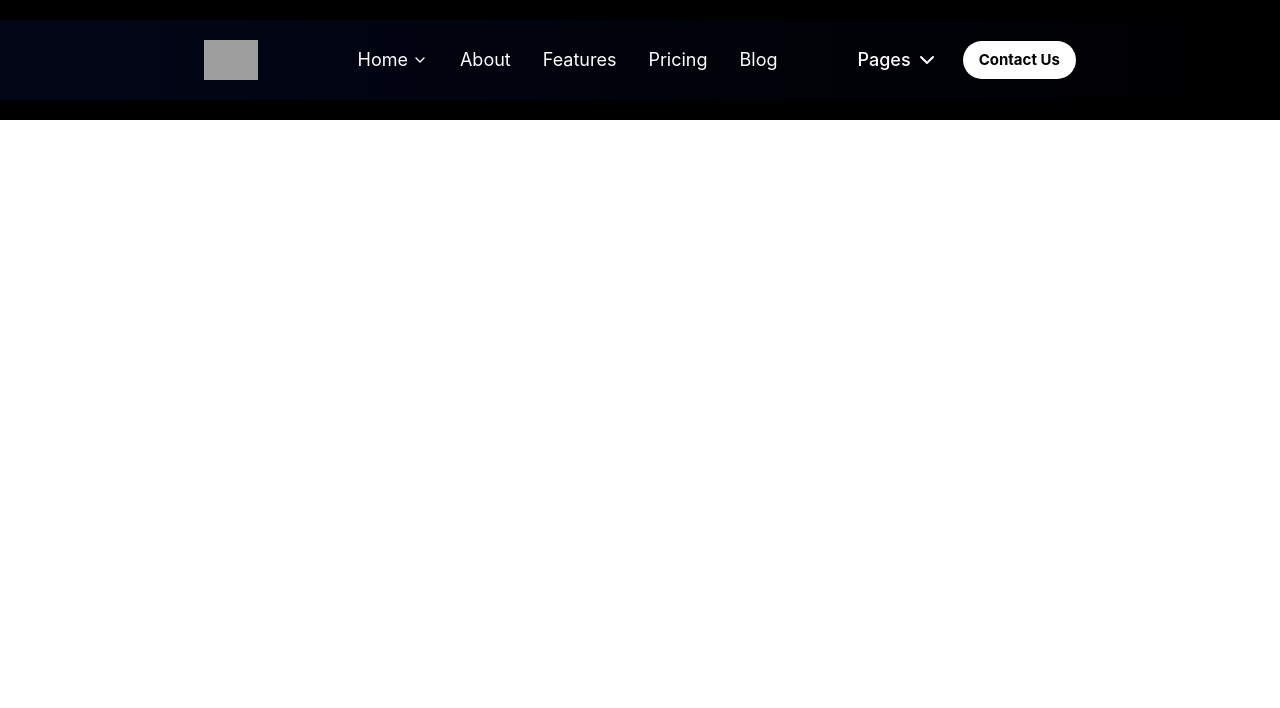
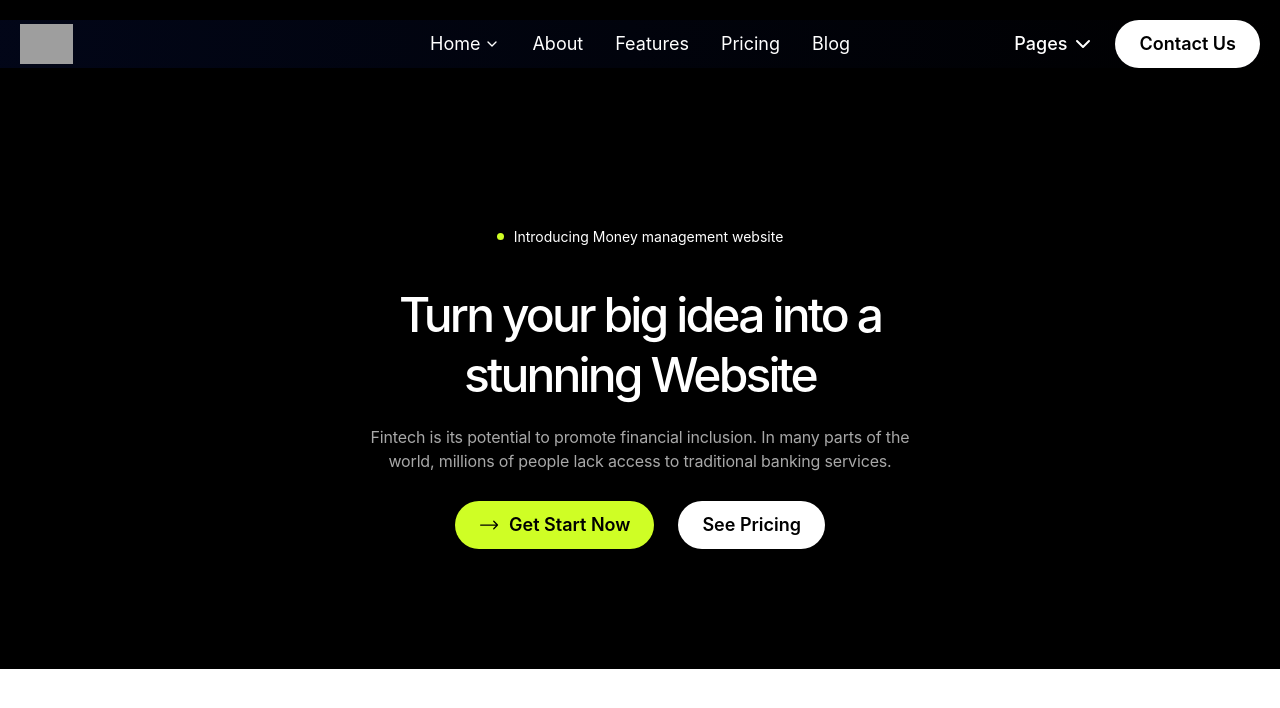
Before and after one commit to DHARA915/internship-learning, a React (Vite) app in the folder setrex/: page / in a window 1280 px wide. Shown: the top 708 px of the page. Built offline with nearby package versions, Linux system fonts and the light colour scheme; grey boxes are pictures that could not be loaded.

Commit message:
feat: fix navbar component & add Hero Section

```diff
--- a/setrex/index.html
+++ b/setrex/index.html
@@ -2,7 +2,7 @@
 <html lang="en">
   <head>
     <meta charset="UTF-8" />
-    <link rel="icon" type="image/svg+xml" href="/favicon.svg" />
+    <link rel="icon" type="image/svg+xml" href="https://cdn.prod.website-files.com/68b6ff99deb8a7b82b41a88b/68bf22b84f1d6c96a46932fc_832071e89378345f11dbea20b8e9d9aa_Logo.svg" />
     <meta name="viewport" content="width=device-width, initial-scale=1.0" />
     <title>setrex</title>
   </head>
--- a/setrex/src/App.jsx
+++ b/setrex/src/App.jsx
@@ -3,13 +3,14 @@ import heroImg from './assets/hero.png'
 import reactLogo from './assets/react.svg'
 import viteLogo from './assets/vite.svg'
 import Navbar from './Component/Navbar'
+import Homepage from './Page/Homepage'
 import './App.css'
 
 function App() {
   const [count, setCount] = useState(0)
 
   return (
-   <Navbar/>
+   <Homepage/>
   )
 }
 
--- a/setrex/src/Component/Button.jsx
+++ b/setrex/src/Component/Button.jsx
@@ -1,13 +1,25 @@
-const Button = ({ text, href = "/contact" }) => {
+const Button = ({ color, hover_color, text, icon }) => {
   return (
     <a
-            href={href}
-            className="inline-flex items-center justify-center rounded-full
-                       bg-primary px-4 py-2
-                       text-[15px] font-bold     text-black
-                       transition-colors duration-300
-                       hover:bg-lime-400"
+      className={`
+        inline-flex items-center justify-center
+        cursor-pointer
+        min-h-[40px] sm:min-h-[48px]
+        rounded-full
+        ${color}
+        px-4 py-2 sm:px-6 sm:py-3
+        text-[14px] sm:text-[18px]
+        font-semibold
+        leading-5 sm:leading-6
+        text-black
+        whitespace-nowrap
+        gap-1.5 sm:gap-2
+        ${hover_color}
+        focus:outline-none
+        focus-visible:ring-2
+      `}
     >
+      {icon}
       {text}
     </a>
   );
--- /dev/null
+++ b/setrex/src/Component/Hero.jsx
@@ -0,0 +1,98 @@
+import React from 'react'
+import Button from "./Button";
+import { ArrowRight } from "lucide-react";
+
+const Hero = () => {
+  return (
+    <section id="hero" className="bg-bgprimary">
+
+      <div id="hero_container" className="h-full relative z-2 w-full max-w-[1320px] mx-auto px-4 sm:px-6 lg:px-8 py-[20px]">
+        <div id="main" className="flex w-full h-full max-w-[603px] mx-auto py-[100px] sm:py-[100px] lg:py-[100px] flex-col justify-center items-center">
+
+          <div id="content" className="w-full">
+
+            <div id="header_wrap" className="flex flex-col">
+
+              {/* For Badge */}
+              <div id="badge_wrap" className="flex mb-[16px] sm:mb-[20px] justify-center items-end">
+                <div id="badge-war-varient">
+                  <div
+                    id="badge-inner-warp"
+                    className="relative z-1 overflow-hidden px-[12px] py-[10px] sm:px-[8.5px] sm:py-[18.5px] bg-transparent-bg rounded-common inset-0"
+                  >
+                    <div id="badge-content" className="relative z-1 flex justify-center items-center gap-[8px] sm:gap-[10px]">
+                      {/* for circle dot */}
+                      <div className="w-[6px] h-[6px] sm:w-[7px] sm:h-[7px] rounded-full bg-secondary shrink-0"></div>
+
+                      {/* for text */}
+                      <div className="text-primary text-xs sm:text-sm text-center">
+                        Introducing Money management website
+                      </div>
+                    </div>
+                  </div>
+                </div>
+              </div>
+
+              {/* For Text */}
+              <div id="hero-text-wrap" className="flex flex-col items-center justify-start gap-[16px] sm:gap-[20px] text-center px-2">
+                <div id='heading_wrapper' className="items-center">
+                  <div className="big-text text-3xl sm:text-4xl md:text-5xl leading-tight">
+                    Turn your big idea into a stunning Website
+                  </div>
+                </div>
+                <div className="hro-subtitle-wrap">
+                  <div className="hero-subtitle text-primary">
+                    <div className="small-text text-sm sm:text-base">
+                      Fintech is its potential to promote financial inclusion. In many parts of the world, millions of people lack access to traditional banking services.
+                    </div>
+                  </div>
+                </div>
+
+                {/* Buttons */}
+                <div id="Buttons" className="flex flex-row sm:flex-row w-full sm:w-auto gap-4 sm:gap-6 items-center justify-center mt-2">
+                  <div className="flex w-full sm:w-auto">
+                    <Button
+                      color="bg-secondary"
+                      hover_color="hover:bg-primary"
+                      text="Get Start Now"
+                      icon={
+                        <svg
+                          width="22"
+                          height="10"
+                          viewBox="0 0 32 16"
+                          fill="none"
+                          xmlns="http://www.w3.org/2000/svg"
+                        >
+                          <path
+                            d="M1 8H28M28 8L22 2M28 8L22 14"
+                            stroke="currentColor"
+                            strokeWidth="2"
+                            strokeLinecap="round"
+                            strokeLinejoin="round"
+                          />
+                        </svg>
+                      }
+                    />
+                  </div>
+
+                  <div className="flex w-full sm:w-auto">
+                    <Button
+                      color="bg-primary"
+                      hover_color="hover:bg-secondary"
+                      text="See Pricing"
+                    />
+                  </div>
+                </div>
+              </div>
+
+            </div>
+          </div>
+
+        </div>
+      </div>
+
+    </section>
+  )
+}
+
+export default Hero
--- a/setrex/src/Component/Navbar.jsx
+++ b/setrex/src/Component/Navbar.jsx
@@ -22,19 +22,24 @@ function Navbar() {
            <div className="relative z-2 w-full max-w-[1320px] mx-auto">
             <div className="relative z-10 py-[20px]">
 
-            <nav id="navbar" className="  bg-gradient-to-r from-slate-950 to black relative z-20 flex items-center justify-between lg:justify-center lg:gap-[100px]  px-6 py-5 md:px-12">
+            <nav id="navbar" className="  bg-gradient-to-r from-slate-950 to black  flex px-[20px] justify-between items-center gap-[20px]">
 
                 {/* Logo */}
+              <div className="flex w-1/3 justify-start items-center gap-[30px]">
 
-              <img
+              <img  className="h-10 w-auto"
         src="https://cdn.prod.website-files.com/68b6ff99deb8a7b82b41a88b/68bf22b84f1d6c96a46932fc_832071e89378345f11dbea20b8e9d9aa_Logo.svg"
         alt="SetreX Logo"
-        className="h-10 w-auto"
+
     />
+              </div>
 
                 {/* NavbarLink */}
 
-                <div className="flex items-center gap-20">
+                <div className="flex w-1/3 items-center justify-center">
+
+                <div className="relative flex justify-start items-center gap-[38px]">
+
                 <ul className="hidden items-center gap-8 text-sm  md:hidden sm:hidden  text-primary lg:flex">
                     {navLinks.map((link) => (
                         <li
@@ -50,10 +55,14 @@ function Navbar() {
                         </li>
                     ))}
                 </ul>
+                </div>
 
+                </div>
 
-                {/* Desktop right side */}
-                <div className="hidden items-center gap-6 md:hidden lg:flex ">
+                                {/* Desktop right side */}
+                <div className="hidden w-1/3 items-center justify-end flex gap-5  md:hidden lg:flex ">
+                    <div>
+
                     <a
                         href="/pages"
                         className="flex items-center gap-1 text-lg font-medium text-primary hover:text-lime-500"
@@ -61,16 +70,16 @@ function Navbar() {
                         Pages
                         <ChevronDown className="h-6 w-6" />
                     </a>
+                        </div>
 
-                    <Button text="Contact Us" />
-                </div>
+                    <Button color="bg-primary" hover_color="hover:bg-secondary" text="Contact Us" />
                 </div>
 
 
 
                 {/* Mobile menu button */}
                 <button
-                    className="text-primary lg:hidden"
+                    className="text-primary lg:hidden relative z-[60]"
                     onClick={() => setIsOpen(!isOpen)}
                 >
                     {isOpen ? (
@@ -87,13 +96,13 @@ function Navbar() {
             {/* Mobile Navbar */}
 
             <div id="mobile-navbar"
-                className={`overflow-hidden border-t border-gray-800 px-6 transition-all duration-500 ease-in-out lg:hidden ${isOpen
-                        ? "max-h-[500px] translate-y-0 opacity-100 pb-6"
-                        : "max-h-0 -translate-y-2 opacity-0 pb-0"
+                className={` bg-black overflow-hidden border-t absolute top-full left-0 w-full z-50 border-gray-800 px-6 transition-all duration-500 ease-in-out lg:hidden ${isOpen
+                        ? "h-screen translate-y-0 opacity-100 pb-6 pt-6"
+                        : "h-0  opacity-0 pb-0 pt-0"
                     }`}
             >
 
-                <ul className="flex flex-col gap-5 pt-6 text-primary">
+                <ul className="flex  flex-col gap-5 pt-6 text-primary">
                     {navLinks.map((link) => (
                         <div>
 
--- /dev/null
+++ b/setrex/src/Page/Homepage.jsx
@@ -0,0 +1,15 @@
+import React from 'react'
+import Navbar from '../Component/Navbar'
+import Hero from '../Component/Hero'
+
+const Homepage = () => {
+  return (
+    <>
+    <Navbar/>
+    <Hero/>
+    </>
+
+  )
+}
+
+export default Homepage
--- a/setrex/src/index.css
+++ b/setrex/src/index.css
@@ -1,8 +1,46 @@
 @import "tailwindcss";
 
 @theme {
+
+  /* For color */
+
   --color-primary:#ffffff;
-  --color-secondary:#bef264
+  --color-secondary:#CFFE25;
+  --color-tertiary:#d2d2d2cc;
+  --color-transparent-bg: rgba(13, 13, 16, 0);
+  --color-bgprimary:#000000;
+
+  /* For Big Texts */
+
+  --text-bigtext:62px;
+  --text-bigtext--line-height:70px;
+  --font-weight-bigtext:500;
+  --tracking-bigtext: -0.06em;
+
+  /* for Small Texts */
+   --text-smalltext: 16px;
+  --text-smalltext--line-height: 24px;
+  --font-weight-smalltext: 400;
+  --tracking-smalltext: -0.01em;
+
+  /* border radius */
+   --radius-common: 7px;
+}
+
+@utility big-text{
+  font-size:var(--text-bigtext);
+  line-height:var( --text-bigtext--line-height);
+  font-weight:var(--font-weight-bigtext);
+  letter-spacing:var(--tracking-bigtext);
+  color:var(--color-primary);
+}
+
+@utility small-text{
+  font-size: var(--text-smalltext);
+  line-height: var(--text-smalltext--line-height);
+  font-weight: var(--font-weight-smalltext);
+  letter-spacing: var(--tracking-smalltext);
+  color:var(--color-tertiary);
 }
 
 /*
```
Lines whose indentation alone changed are shown as unchanged.
